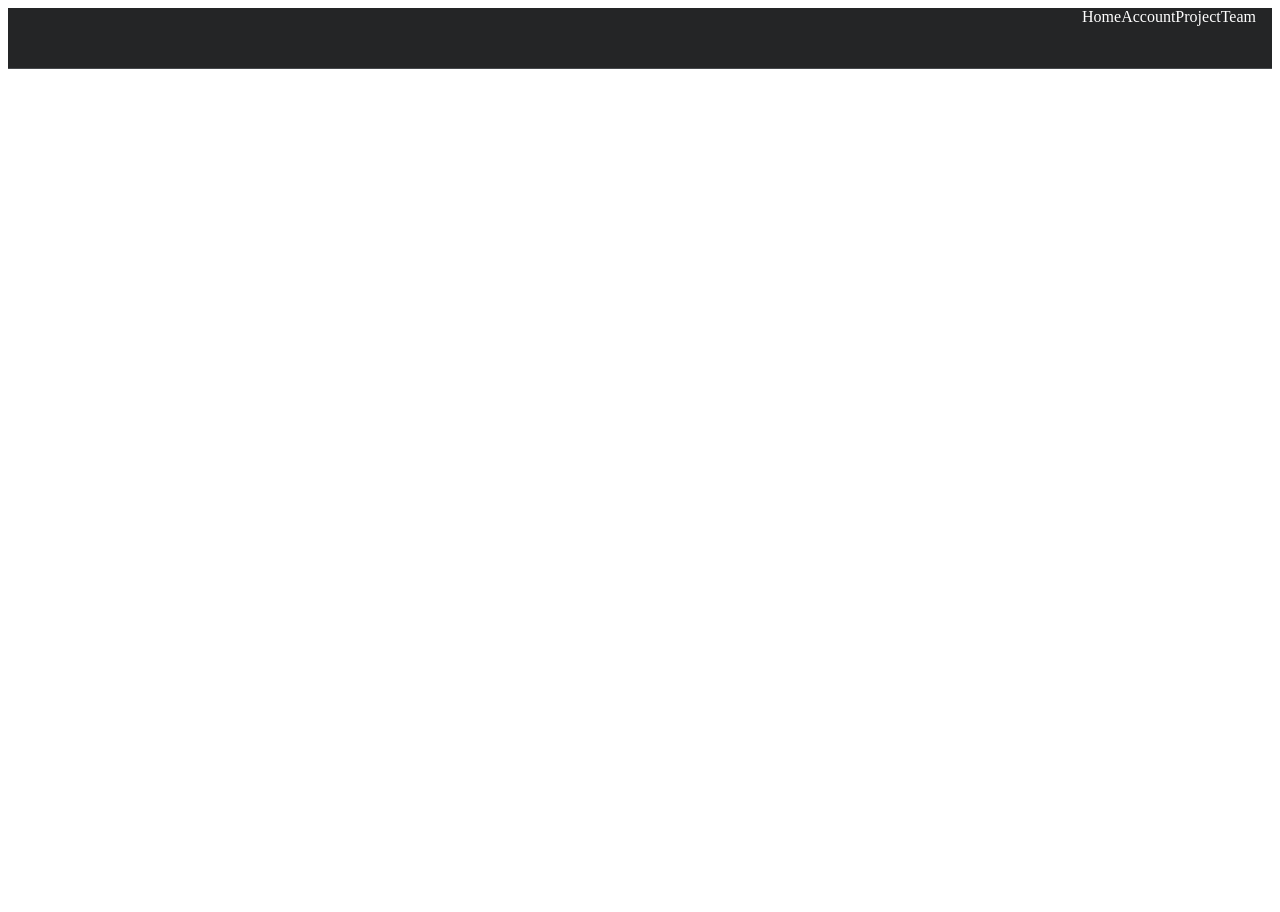
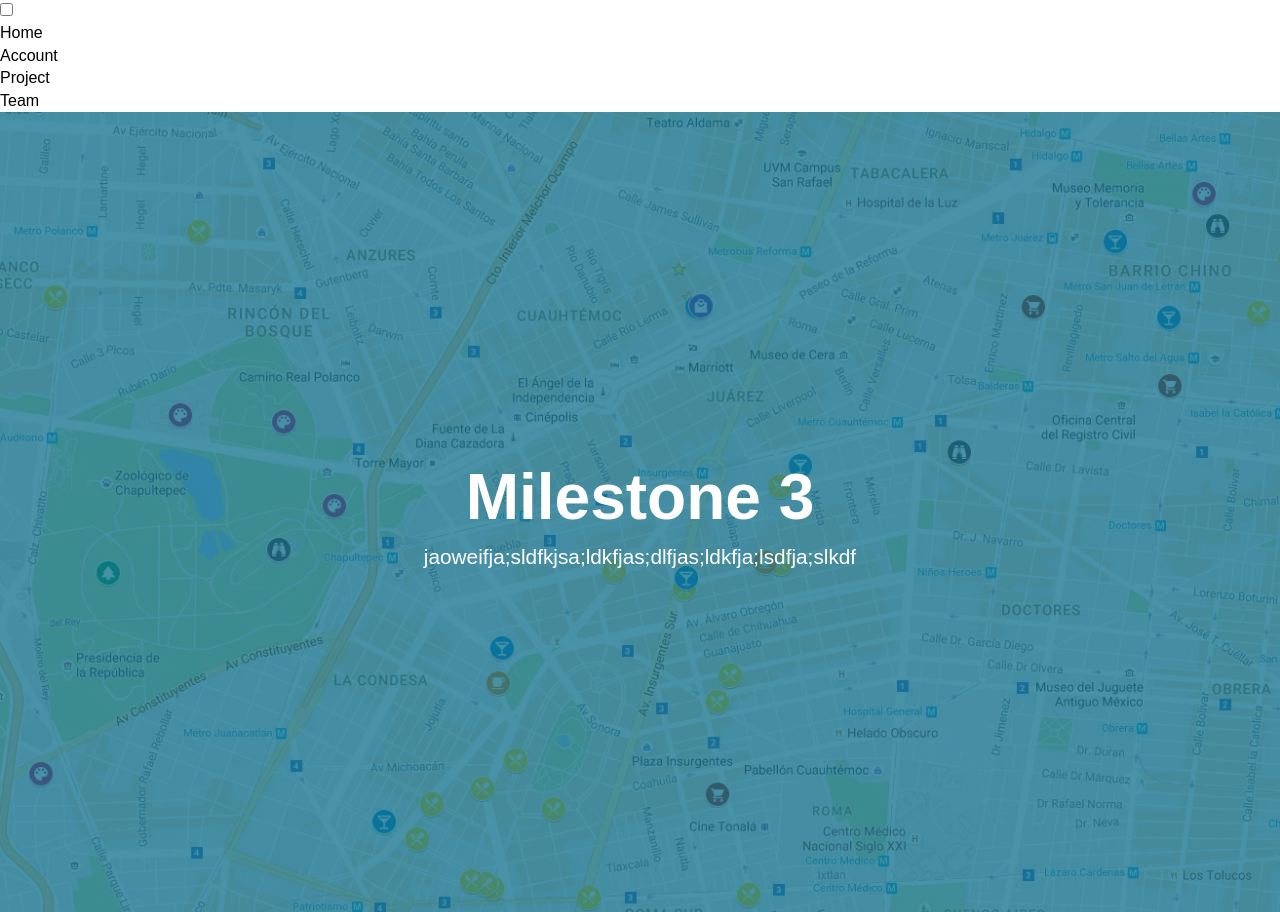
Before and after one commit to hannahyvonne16/Untitled-Milestone-Project, a React (Create React App) app in the folder client/: page / in a window 1280 px wide. Before the commit the page ends 800 px from the top, so only its background shows below. Built offline with nearby package versions, Linux system fonts and the light colour scheme.

Commit message:
running test navigation for now

```diff
--- a/client/src/App.css
+++ b/client/src/App.css
@@ -1,38 +1,58 @@
 :root {
-  --bg: #242526;
-  --bg-accent: #484a4d;
-  --text-color: #dadce1;
-  --nav-size: 60px;
-  --border: 1px solid #474a4d;
-  --border-radius: 8px;
-  --speed: 500ms;
+  --primary-color: rgba(13, 110, 139, 0.75);
+  --overlay-color: rgba(24, 39, 51, 0.85);
+  --menu-speed: 0.75s;
 }
 
-.navbar {
-  height: var(--nav-size);
-  background-color: var(--bg);
-  padding: 0 1rem;
-  border-bottom: var(--border);
-}
-
-.navbar-nav {
-  max-width: 100%;
-  height: 100%;
-  display: flex;
-  justify-content: flex-end;
-}
-
-ul {
-  list-style: none;
+* {
+  box-sizing: border-box;
   margin: 0;
   padding: 0;
 }
 
-li {
-  color: white;
+.App {
+  font-family: sans-serif;
+  line-height: 1.4;
 }
 
-a {
-  color: var(--text-color);
-  text-decoration: none;
+.container {
+  max-width: 960px;
+  margin: auto;
+  overflow: hidden;
+  padding: 0 3rem;
 }
+
+.showcase {
+  background-color: var(--primary-color);
+  color: #fff;
+  height: 100vh;
+  position: relative;
+}
+
+.showcase:before {
+  content:'';
+  background: url('../public/img/map-pic.webp') no-repeat center center/cover;
+  position: absolute;
+  top: 0;
+  left: 0;
+  width: 100%;
+  height: 100%;
+  z-index: -1;
+}
+
+.showcase .showcase-inner {
+  display: flex;
+  flex-direction: column;
+  align-items: center;
+  justify-content: center;
+  text-align: center;
+  height: 100%;
+}
+
+.showcase h1 {
+  font-size: 4rem;
+}
+
+.showcase p {
+  font-size: 1.3rem;
+}
--- a/client/src/components/NavBar.js
+++ b/client/src/components/NavBar.js
@@ -1,15 +1,29 @@
 import { React } from 'react';
 import '../App.css';
 
-function NavBar() {
+function NavBar(props) {
     return (
-            <div className="navbar">
-                <ul className="navbar-nav">
-                    <li className="navbar_item">Home</li>
-                    <li className="navbar_item">Account</li>
-                    <li className="navbar_item">Project</li>
-                    <li className="navbar_item">Team</li>
-                </ul>
+            <div className="menu-wrap">
+                <input type="checkbox" class="toggler" />
+                <div class="hamburger"></div><div></div>
+                <div class="menu">
+                    <div>
+                        <div>
+                            <ul>
+                                <li>Home</li>
+                                <li>Account</li>
+                                <li>Project</li>
+                                <li>Team</li>
+                            </ul>
+                        </div>
+                    </div>
+                </div>
+                <header class="showcase">
+                    <div class="container showcase-inner">
+                        <h1>Milestone 3</h1>
+                        <p>jaoweifja;sldfkjsa;ldkfjas;dlfjas;ldkfja;lsdfja;slkdf</p>
+                    </div>
+                </header>
             </div>
     )
 }
```
Also changed, not shown: client/public/img/map-pic.webp (added).
